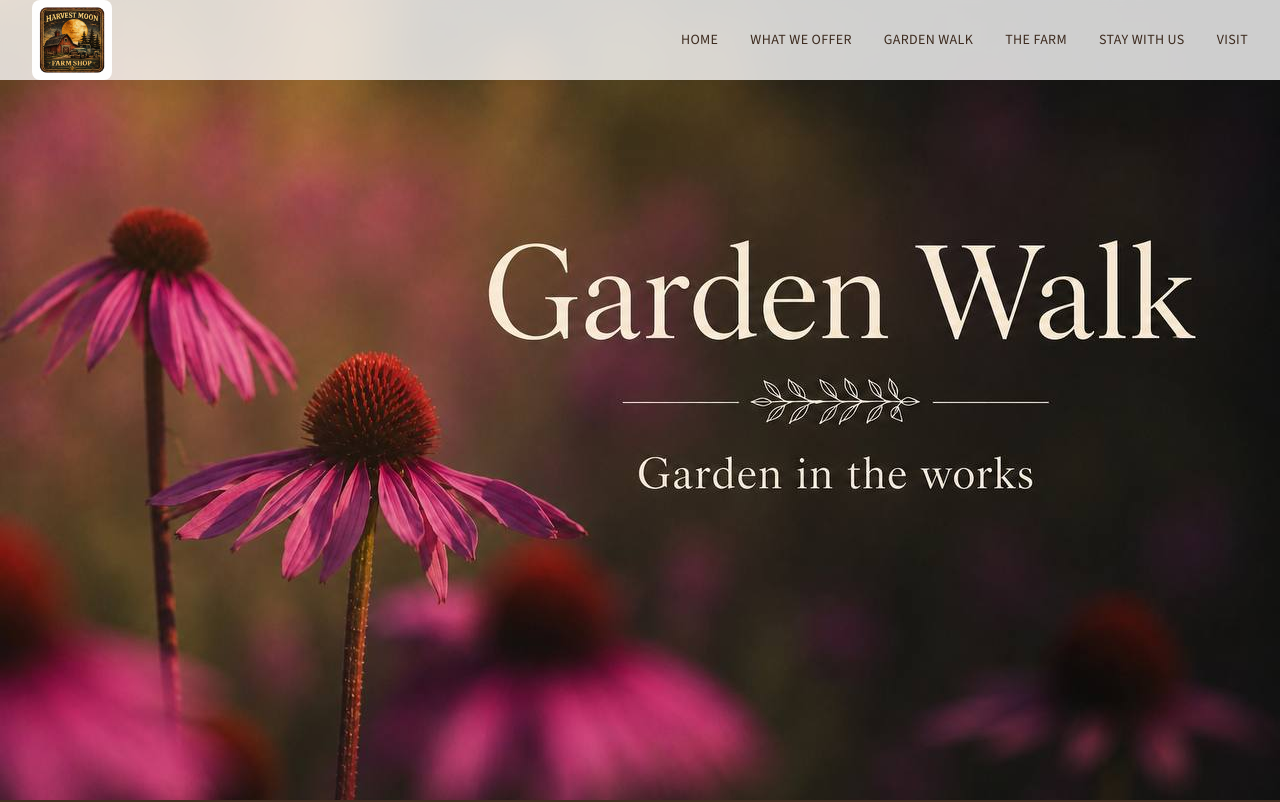
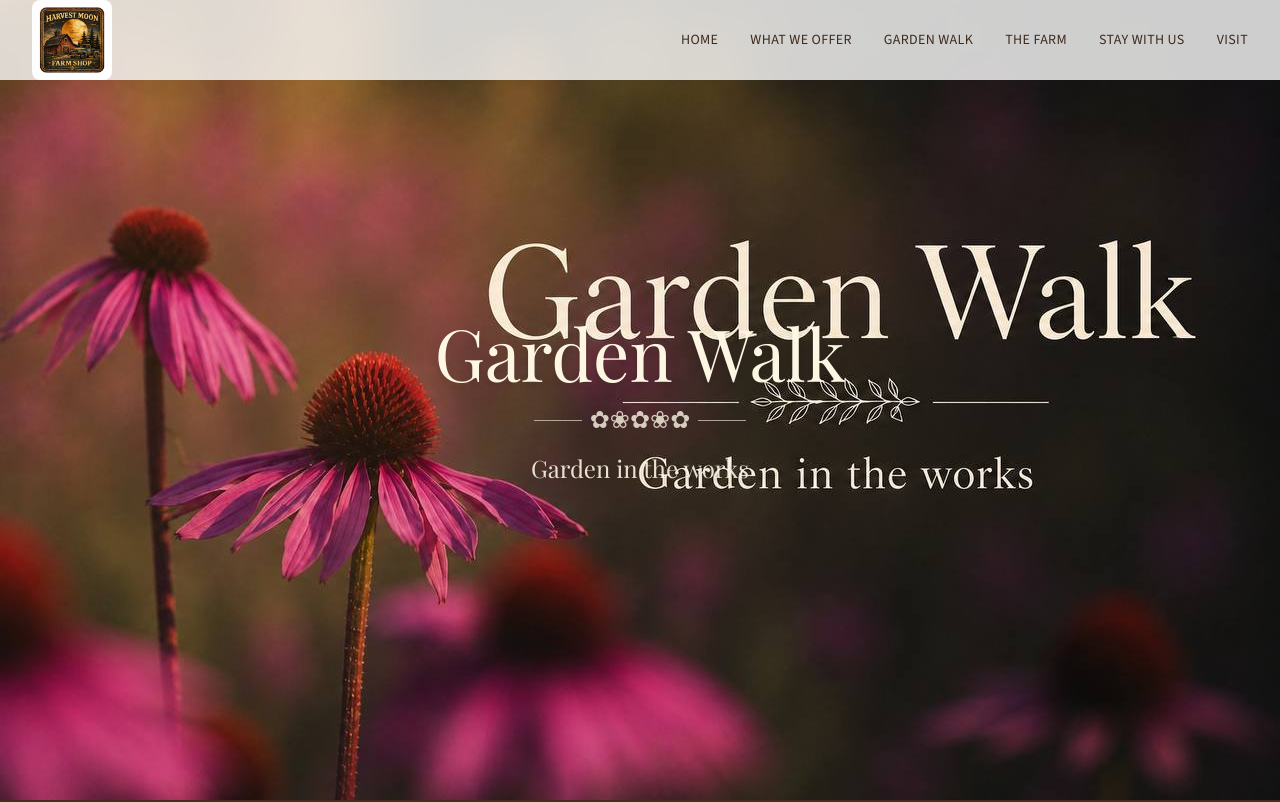
Before and after one commit to Sherryfarmshop/harvest-moon-website, a Next.js app: page /garden-walk in a window 1280 px wide. Shown: the top 802 px of the page. Built offline with nearby package versions, Linux system fonts and the light colour scheme; a web font is replaced by a local one.

Commit message:
Garden Walk page with title overlay

```diff
--- a/src/app/garden-walk/page.tsx
+++ b/src/app/garden-walk/page.tsx
@@ -14,6 +14,19 @@ export default function GardenWalk() {
           className="object-cover"
           priority
         />
+        <div className="relative z-10 text-center">
+          <h1 className="font-playfair text-5xl sm:text-6xl md:text-7xl text-cream mb-4 drop-shadow-lg">
+            Garden Walk
+          </h1>
+          <div className="flex items-center justify-center gap-2 mb-4">
+            <div className="w-12 h-px bg-cream/60" />
+            <span className="text-cream/80 text-2xl">✿❀✿❀✿</span>
+            <div className="w-12 h-px bg-cream/60" />
+          </div>
+          <p className="font-playfair text-xl sm:text-2xl text-cream/90 drop-shadow-md">
+            Garden in the works
+          </p>
+        </div>
       </section>
       <Footer />
     </main>
```
